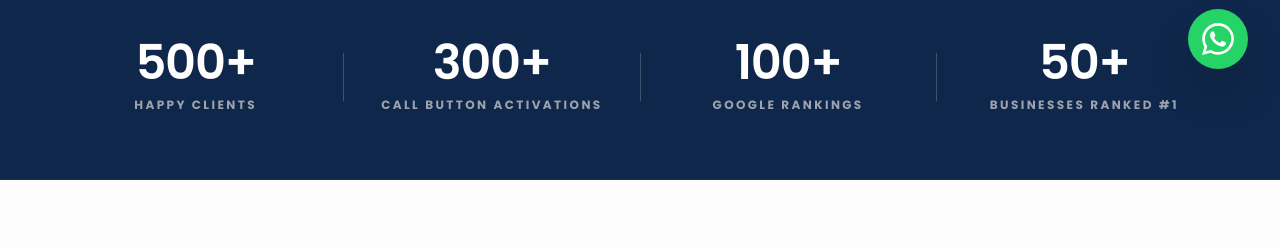
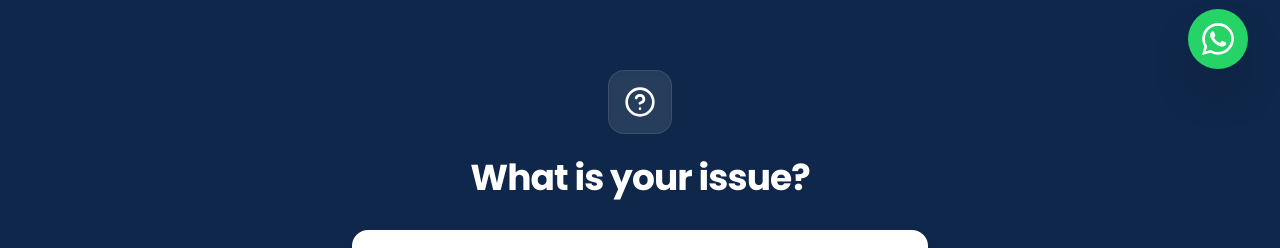
Before and after one commit to nishan1805/Mapsmaster, a React (Vite) app: page / in a window 1280 px wide. Shown: the part 699-947 px from the top of the page. Built offline with nearby package versions, Linux system fonts and the light colour scheme.

Commit message:
Update App.tsx

```diff
--- a/App.tsx
+++ b/App.tsx
@@ -1,6 +1,7 @@
 import React, { useState } from 'react';
 import Header from './components/Header';
 import Hero from './components/Hero';
+import IssueSelector from './components/IssueSelector';
 import TrustStrip from './components/TrustStrip';
 import Services from './components/Services';
 import Clients from './components/Clients';
@@ -11,21 +12,62 @@ import WhatsAppButton from './components/WhatsAppButton';
 
 const App: React.FC = () => {
   const [selectedService, setSelectedService] = useState<string>('');
-  const [isCompareOpen, setIsCompareOpen] = useState<boolean>(false);
+  const [activeModalService, setActiveModalService] = useState<string | null>(null);
+
+  const handleSelectIssue = (serviceId: string) => {
+    if (serviceId === 'others') {
+      setSelectedService('');
+      setActiveModalService(null);
+      const contactElem = document.getElementById('contact');
+      if (contactElem) {
+        contactElem.scrollIntoView({ behavior: 'smooth' });
+        setTimeout(() => {
+          const nameInput = document.getElementById('name') || document.querySelector('#contact input');
+          if (nameInput) {
+            (nameInput as HTMLElement).focus();
+          }
+        }, 400);
+      }
+    } else {
+      setActiveModalService(serviceId);
+    }
+  };
 
   return (
     <div className="min-h-screen bg-white">
       <Header />
       <main>
+        {/* 1. Hero Section */}
         <Hero />
+
+        {/* 2. "What is your issue?" Section (NEW) */}
+        <IssueSelector onSelectIssue={handleSelectIssue} />
+
+        {/* 3. Trust Statistics Section (500+, 300+, etc.) */}
         <TrustStrip />
-        <Services onSelectPackage={setSelectedService} onCompareModalToggle={setIsCompareOpen} />
+
+        {/* 4. Services Section (Redesigned 5-card grid + modals) */}
+        <Services
+          onSelectPackage={setSelectedService}
+          openModalServiceId={activeModalService}
+          onCloseModalService={() => setActiveModalService(null)}
+        />
+
+        {/* 5. Clients Section */}
         <Clients />
+
+        {/* 6. Testimonials Section */}
         <Testimonials />
+
+        {/* 7. Contact Section */}
         <Contact selectedService={selectedService} onSelectedServiceChange={setSelectedService} />
       </main>
+
+      {/* 8. Footer */}
       <Footer />
-      <WhatsAppButton isCompareOpen={isCompareOpen} />
+
+      {/* 9. WhatsApp Floating Button */}
+      <WhatsAppButton isCompareOpen={!!activeModalService} />
     </div>
   );
 };
```
